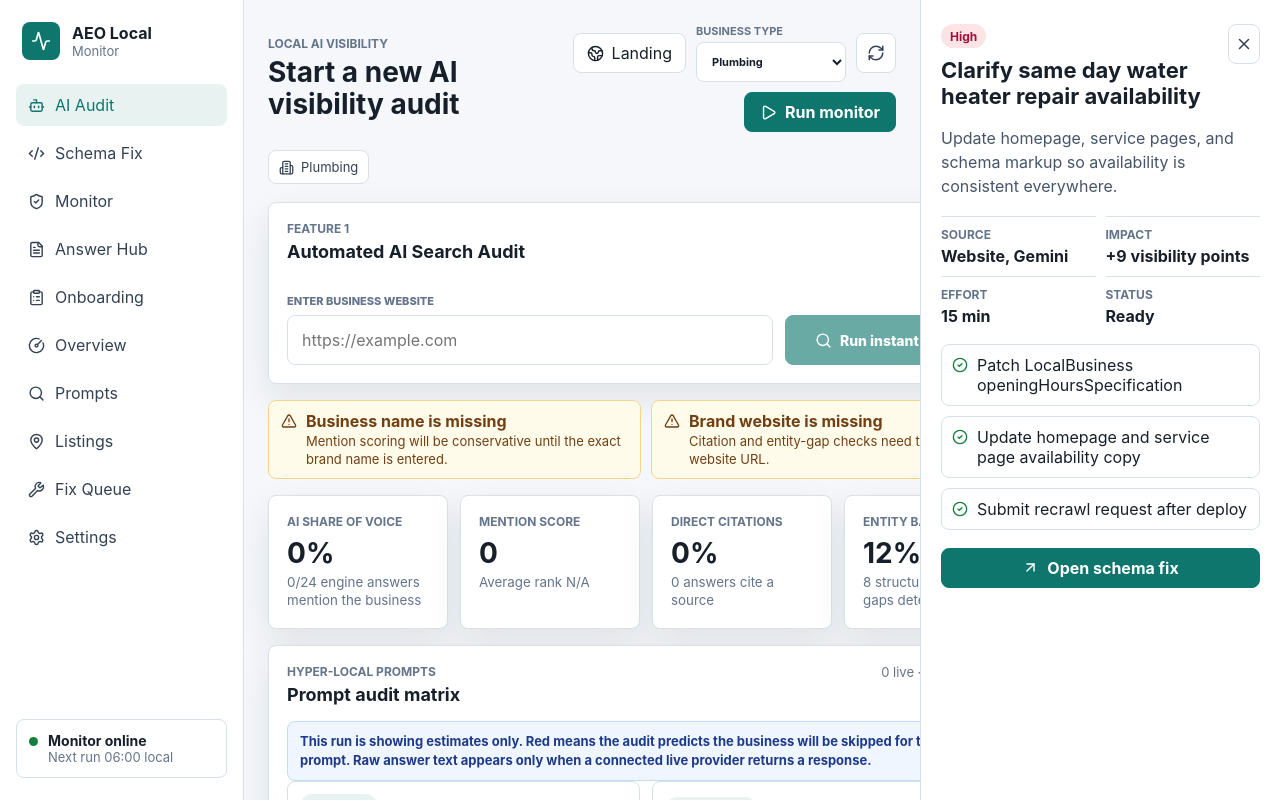
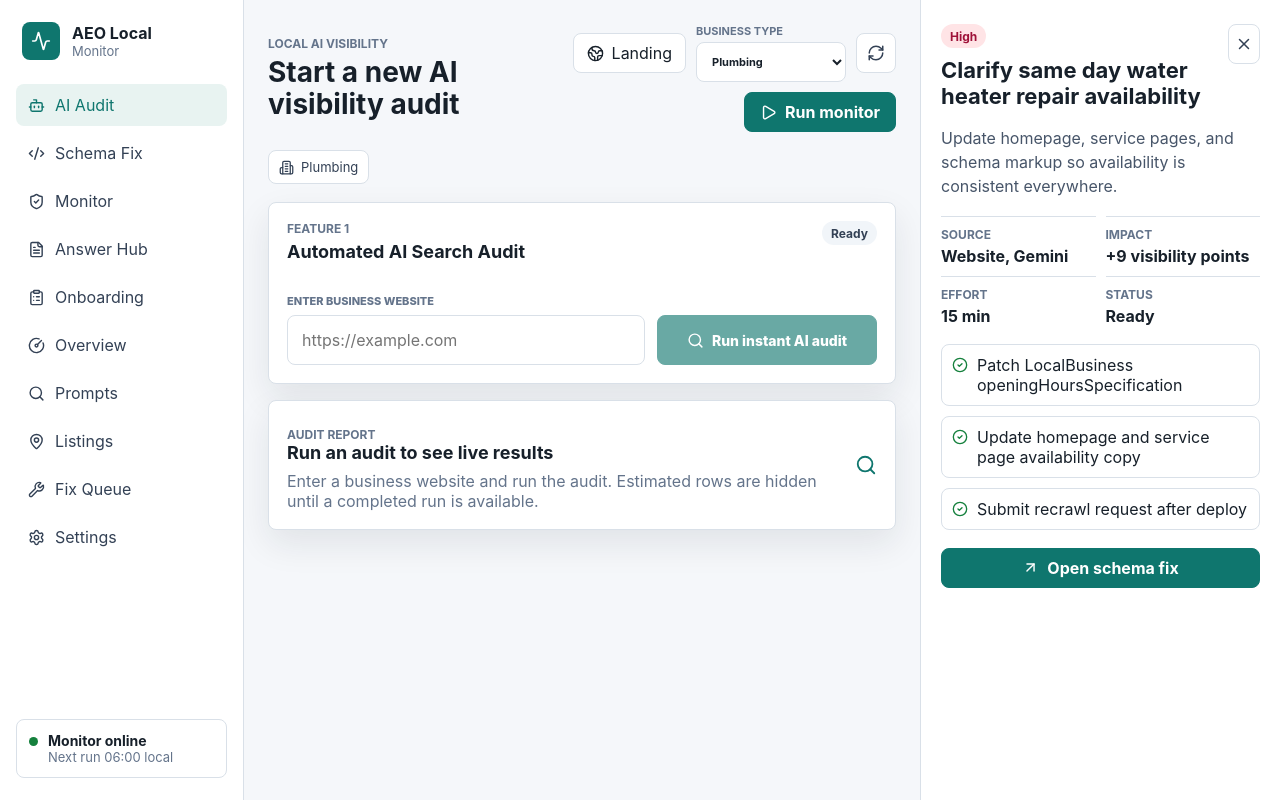
Before and after one commit to harshittaneja98sales-cell/aeo-local-monitor, a React (Vite) app: page / in a window 1280 px wide. Both pictures are taken after a click on the button "Run local AI audit". Shown: the top 800 px of the page. Built offline with nearby package versions, Linux system fonts and the light colour scheme.

Commit message:
Hide estimated audit matrix before run

```diff
--- a/src/App.jsx
+++ b/src/App.jsx
@@ -2906,6 +2906,23 @@ function AiAudit({
         </section>
       )}
 
+      {!completed && (
+        <section className="panel audit-empty-state">
+          <div>
+            <p className="eyebrow">Audit report</p>
+            <h2>{running ? "Live audit running" : "Run an audit to see live results"}</h2>
+            <p>
+              {running
+                ? "The app is crawling the website and calling connected AI providers. The prompt matrix will appear when the run finishes."
+                : "Enter a business website and run the audit. Estimated rows are hidden until a completed run is available."}
+            </p>
+          </div>
+          {running ? <RefreshCw className="spin" size={22} /> : <Search size={22} />}
+        </section>
+      )}
+
+      {completed && (
+        <>
           {inputWarnings.length > 0 && (
             <section className="audit-warning-strip">
               {inputWarnings.map((warning) => (
@@ -3119,6 +3136,8 @@ function AiAudit({
           ))}
         </div>
       </section>
+        </>
+      )}
     </div>
   );
 }
--- a/src/styles.css
+++ b/src/styles.css
@@ -1635,6 +1635,22 @@ button {
   display: grid;
   grid-template-columns: repeat(2, minmax(0, 1fr));
   gap: 10px;
+}
+
+.audit-empty-state {
+  display: grid;
+  grid-template-columns: minmax(0, 1fr) auto;
+  align-items: center;
+  gap: 16px;
+}
+
+.audit-empty-state p {
+  color: var(--muted);
+  margin: 8px 0 0;
+}
+
+.audit-empty-state svg {
+  color: var(--teal);
 }
 
 .audit-status-strip {
```
Lines whose indentation alone changed are shown as unchanged.
